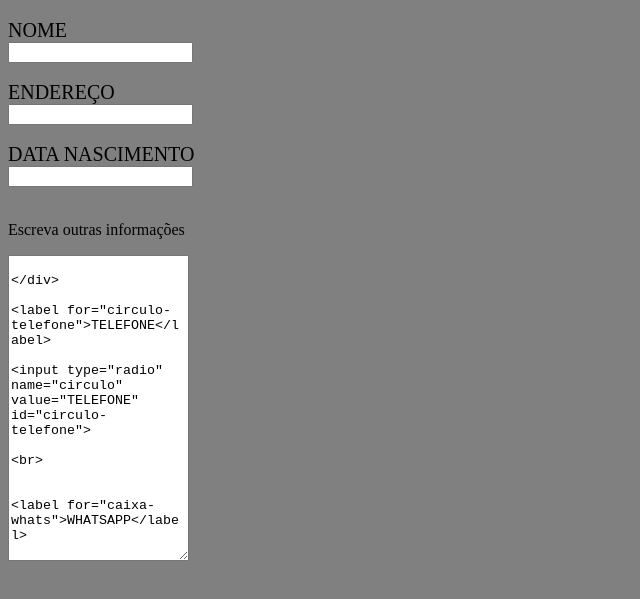
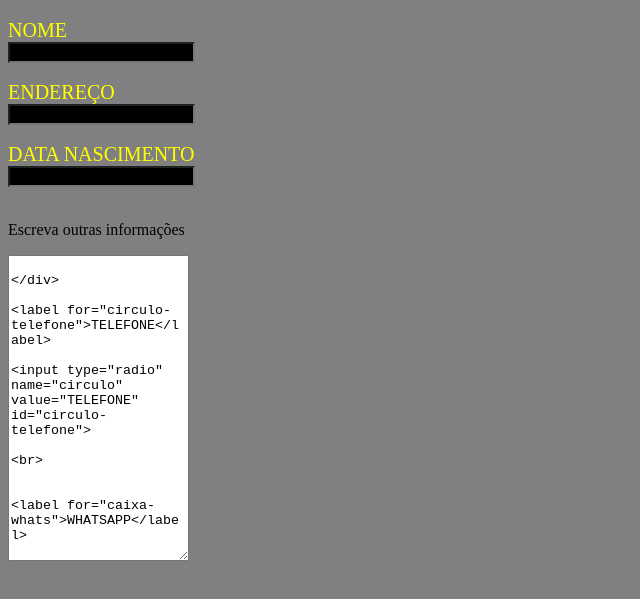
Before and after one commit to romulopena/form-1b, a plain HTML site: page index.html in a window 1280 px wide. Shown: the part 61-660 px from the top of the page, without its empty margins (0-640 px from the left). Drawn offline with Linux system fonts and the light colour scheme.

Commit message:
Update style.css

```diff
--- a/style.css
+++ b/style.css
@@ -5,7 +5,13 @@ body{
 form label{
 	display: block;
 	font-size: 20px;
+	color:yellow;
+
 }
 form input{
 	display: block;
+	background:black;
+	color: white;
+	font-weight: bold;
+
 }
```
